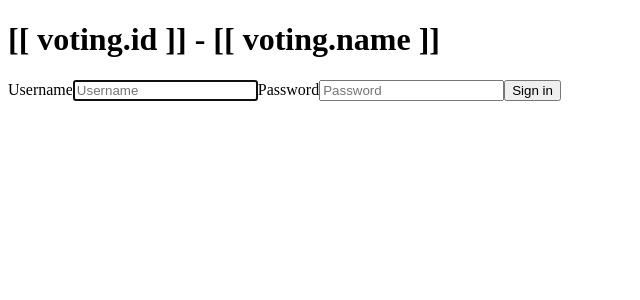
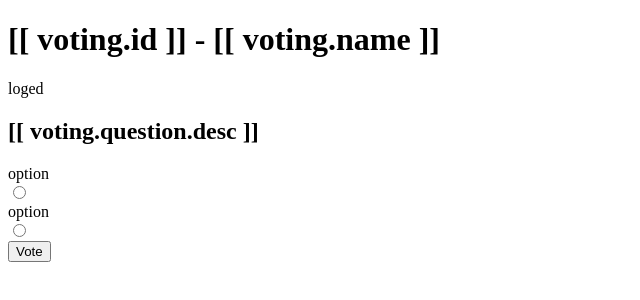
Before and after one commit to Acunnia/Decide-Bailon, an Angular app: page /votings/1 in a window 1280 px wide. Shown: the top 300 px of the page, without its empty margins (0-640 px from the left). Built offline with nearby package versions, Linux system fonts and the light colour scheme; no server answers.

Commit message:
Formulario de votaciones añadido

```diff
--- a/angular.json
+++ b/angular.json
@@ -120,5 +120,8 @@
       }
     }
   },
-  "defaultProject": "cabinaBailon"
+  "defaultProject": "cabinaBailon",
+  "cli": {
+    "analytics": "722567f2-1b3b-4777-ae77-695edf868910"
+  }
 }
--- a/src/app/votings/votings.component.html
+++ b/src/app/votings/votings.component.html
@@ -18,6 +18,23 @@
     <!-- Voting -->
     <div *ngIf="singup">
       <span>loged</span>
+
+      <h2>[[ voting.question.desc ]]</h2>
+
+      <form>
+        <div *ngFor = "let option of options;let i=index">
+
+          <label for="option">{{option}}</label><br>
+          <input #option type="radio" id={{i}} name="option" value="option">
+
+        </div>
+
+        <button class="btn btn-lg btn-primary btn-block" type="submit"
+                (click)="onSubmit(option.id, $event)">
+          Vote
+        </button>
+      </form>
+
     </div>
   </div>
 </div>
--- a/src/app/votings/votings.component.ts
+++ b/src/app/votings/votings.component.ts
@@ -11,10 +11,12 @@ import {ActivatedRoute, Router} from '@angular/router';
 export class VotingsComponent implements OnInit {
   singup: boolean;
 
+  options:string[] = ["option","option"];
+
   constructor(private route: ActivatedRoute, private router: Router, private votingService: VotingService, private authService: AuthenticationService) { }
 
   ngOnInit(): void {
-    this.singup = false;
+    this.singup = true;
     const id = +this.route.snapshot.params.id;
     console.log('Get voting stars');
     this.votingService.getVoting(id).subscribe((res) => {
```
